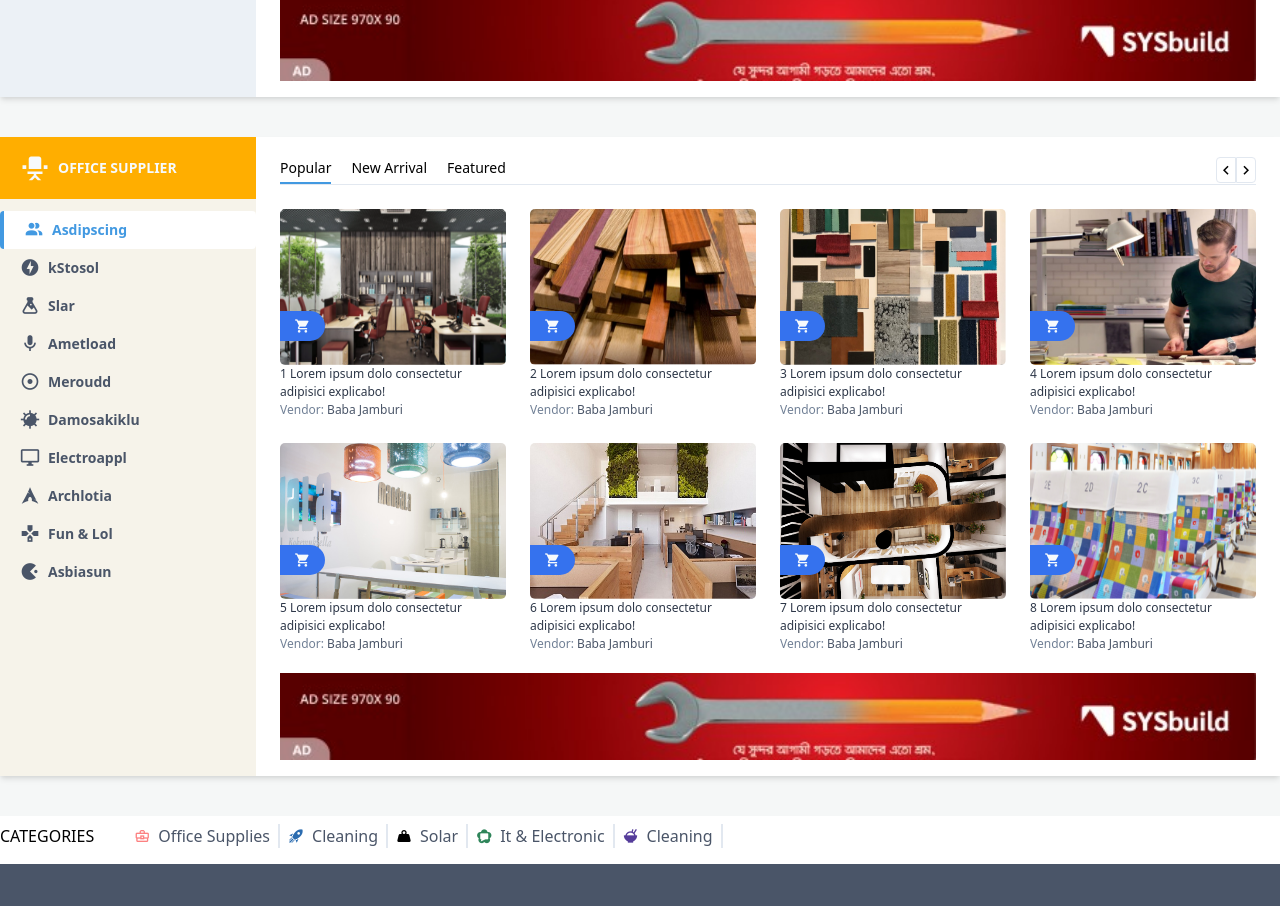
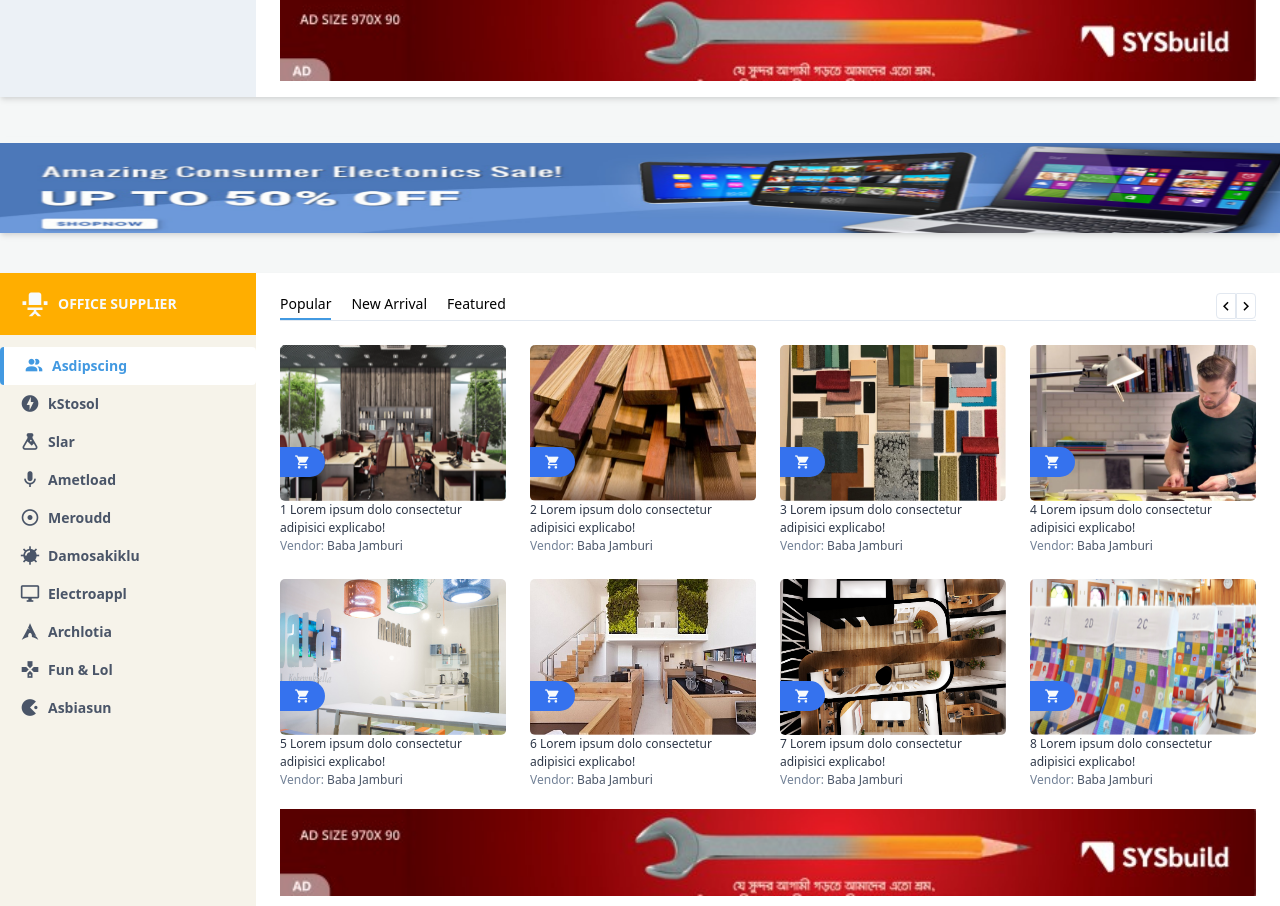
Before and after one commit to allImran/vue-tail-shop, a Vue app: page / in a window 1280 px wide. Shown: the part 2287-3193 px from the top of the page. Built offline with nearby package versions, Linux system fonts and the light colour scheme.

Commit message:
add section add in home page

```diff
--- a/src/views/Home.vue
+++ b/src/views/Home.vue
@@ -8,6 +8,11 @@
 	</BrandSection>
 	<ProductSection bg-color="#28CFBE" />
 	<ProductSection bg-color="#3D81E3"/>
+
+  <div class="flex w-full container mx-auto mb-10 shadow-md">
+    <img class="w-full h-24" src="/images/add5.png" alt="" />
+  </div>
+
 	<ProductSection bg-color="#FFAE00"/>
 </template>
 
```
Also changed, not shown: public/images/add4.jpg (added), public/images/add5.png (added).
